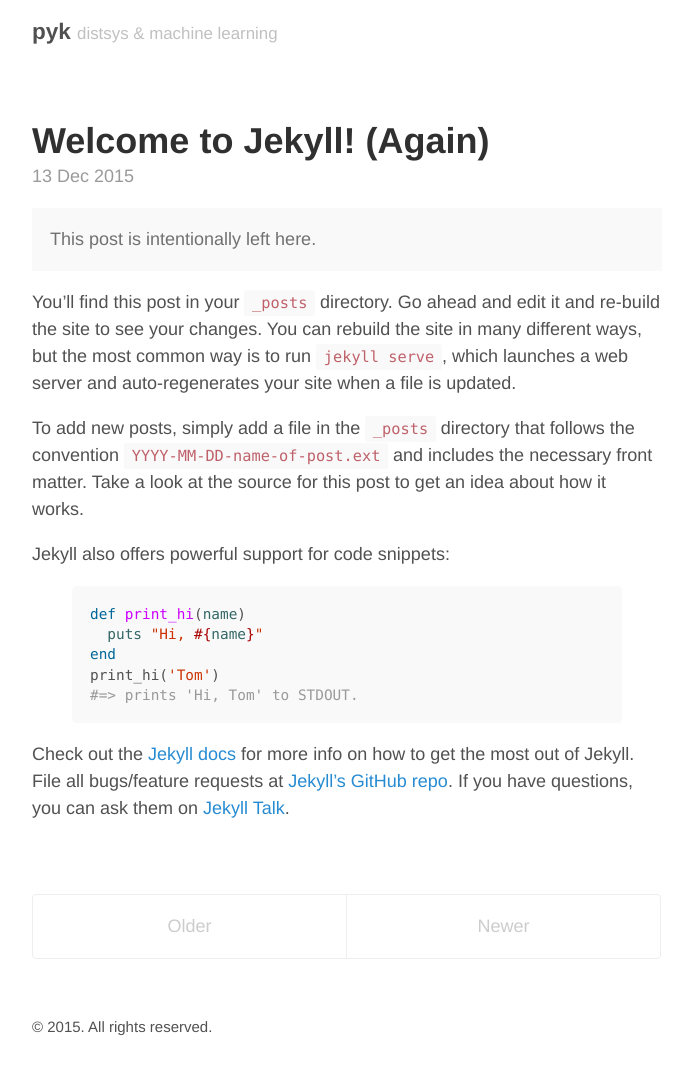
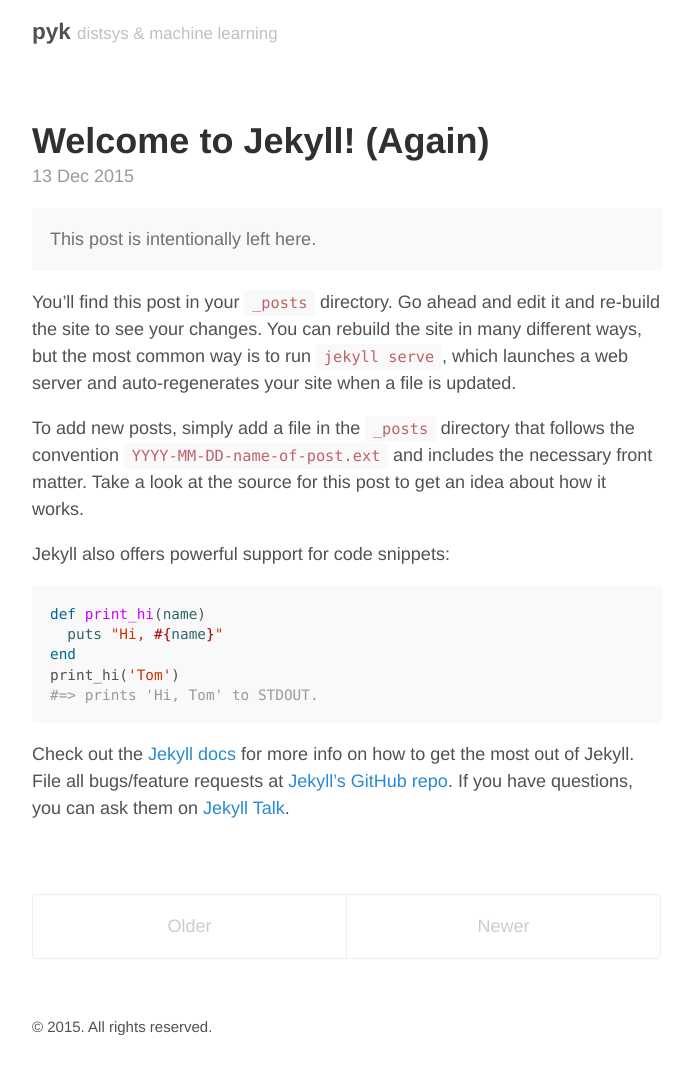
Before and after one commit to pyk/pyk.github.io, a Jekyll site: the page built from index.html, in a window 1280 px wide. Shown: the whole page, without its empty margins (293-985 px from the left). Built offline with Jekyll 4.4.1, drawn with Linux system fonts in a browser that asks for light colours; the list of posts is cut into pages by our own code.

Commit message:
fix margin on code highlight

```diff
--- a/css/main.scss
+++ b/css/main.scss
@@ -26,3 +26,11 @@
 @import "posts";
 @import "pagination";
 @import "message";
+
+/* fix extra margin */
+figure.highlight {
+    margin-left: 0px;
+    margin-right: 0px;
+    margin-top: 0px;
+    margin-bottom: 1rem;
+}
```
